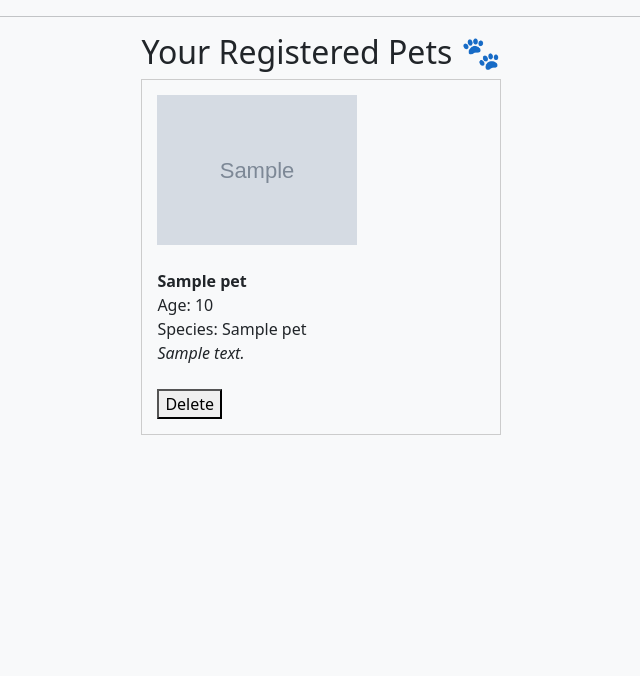
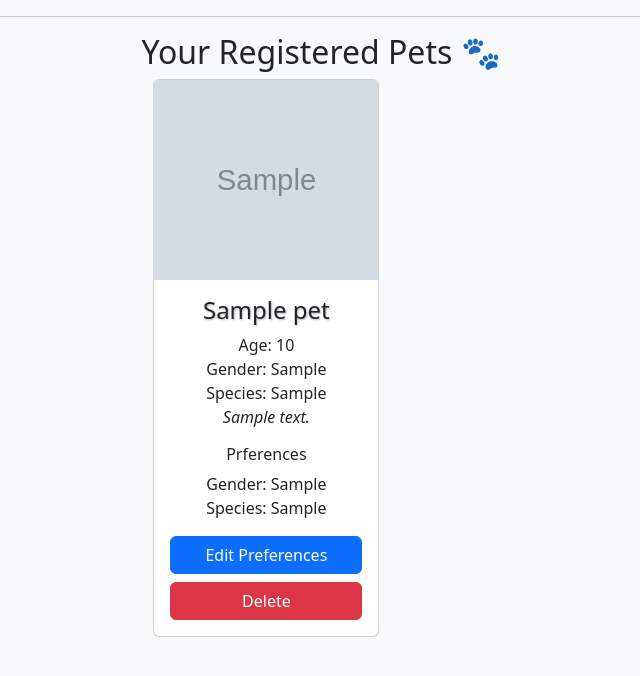
Before and after one commit to idabidit/DIS_project_june, a Flask app: page /view_owned_pets in a window 1280 px wide. Shown: the part 30-706 px from the top of the page, without its empty margins (319-959 px from the left). Run offline with Flask 3, Linux system fonts and the light colour scheme; the visitor is signed in with stand-in values (Sample User, id 1); grey boxes marked "Sample" are stand-in pictures; a database or web service that is not in the repository returns one stand-in record (values such as "Sample title"); some libraries are stand-ins or nearby versions.

Commit message:
add pet preferences and edit pref page

```diff
--- a/app/routes.py
+++ b/app/routes.py
@@ -137,6 +137,63 @@ def register_pet():
 
     return render_template("register_pet.html", species=species, gender=gender)
 
+@bp.route("/edit_preferences/<int:pet_id>", methods=["GET", "POST"])
+def edit_preferences(pet_id):
+    if "caretaker_id" not in session:
+        return redirect(url_for("main.login_caretaker"))
+
+    caretaker_id = session["caretaker_id"]
+    conn = get_db_connection()
+    cur = conn.cursor()
+
+    # Fetch current preferences + basic pet info to verify ownership
+    cur.execute("""
+        SELECT pets.id, pets.name,
+               sp.id AS pref_species,
+               g.id AS pref_gender
+        FROM pets
+        LEFT JOIN species_pref ON pets.id = species_pref.pet_id
+        LEFT JOIN species AS sp ON species_pref.species_id = sp.id
+        LEFT JOIN gender_pref ON pets.id = gender_pref.pet_id
+        LEFT JOIN gender AS g ON gender_pref.gender_id = g.id
+        WHERE pets.id = %s AND pets.caretaker_id = %s
+    """, (pet_id, caretaker_id))
+
+    pet = cur.fetchone()
+    if pet is None:
+        cur.close()
+        conn.close()
+        return "Pet not found or unauthorized", 404
+
+    cur.execute("SELECT id, name FROM species")
+    species = cur.fetchall()
+    cur.execute("SELECT id, name FROM gender")
+    gender = cur.fetchall()
+
+    if request.method == "POST":
+        pref_species = request.form.get("pref_species")
+        pref_gender = request.form.get("pref_gender")
+
+        # Clear old preferences
+        cur.execute("DELETE FROM species_pref WHERE pet_id = %s", (pet_id,))
+        cur.execute("DELETE FROM gender_pref WHERE pet_id = %s", (pet_id,))
+
+        # Insert new preferences if provided
+        if pref_species:
+            cur.execute("INSERT INTO species_pref (pet_id, species_id) VALUES (%s, %s)", (pet_id, pref_species))
+        if pref_gender:
+            cur.execute("INSERT INTO gender_pref (pet_id, gender_id) VALUES (%s, %s)", (pet_id, pref_gender))
+
+        conn.commit()
+        cur.close()
+        conn.close()
+        return redirect(url_for("main.view_owned_pets"))
+
+    cur.close()
+    conn.close()
+    return render_template("edit_preferences.html", pet=pet, species=species, gender=gender)
+
+
 @bp.route("/delete_pet/<int:pet_id>", methods=["POST"])
 def delete_pet(pet_id):
     if "caretaker_id" not in session:
@@ -178,27 +235,33 @@ def view_owned_pets():
     caretaker_id = session["caretaker_id"]
     conn = get_db_connection()
     cur = conn.cursor()
+
     cur.execute("""
-        SELECT pets.id, pets.name, pets.age, species.name, pets.description, pets.image_url
+        SELECT
+            pets.id,
+            pets.name,
+            pets.age,
+            pets.description,
+            pets.image_url,
+            gender.name AS pet_gender,
+            species.name AS pet_species,
+            G.name AS pref_gender,
+            SP.name AS pref_species
         FROM pets
         JOIN species ON pets.species = species.id
+        JOIN gender ON pets.gender = gender.id
+        LEFT JOIN species_pref ON pets.id = species_pref.pet_id
+        LEFT JOIN species AS SP ON species_pref.species_id = SP.id
+        LEFT JOIN gender_pref ON pets.id = gender_pref.pet_id
+        LEFT JOIN gender AS G ON gender_pref.gender_id = G.id
         WHERE pets.caretaker_id = %s
     """, (caretaker_id,))
     pets = cur.fetchall()
+
     cur.close()
     conn.close()
 
-    # Convert result to list of dicts
-    # pet_list = []
-    # for pet in pets:
-    #     pet_list.append({
-    #         "id": pet[0],
-    #         "name": pet[1],
-    #         "age": pet[2],
-    #         "species": pet[3],
-    #         "gender": pet[4],
-    #         "description": pet[5],
-    #         "image_url": pet[6]
-    #     })
-
-    return render_template("view_owned_pets.html", pets=pets)
+    return render_template(
+        "view_owned_pets.html",
+        pets=pets
+    )
--- a/app/templates/layout.html
+++ b/app/templates/layout.html
@@ -3,7 +3,8 @@
 <head>
   <meta charset="UTF-8">
   <title>{% block title %}Pet Tinder{% endblock %}</title>
-    <link href="https://cdn.jsdelivr.net/npm/bootstrap@5.3.6/dist/css/bootstrap.min.css" rel="stylesheet"
+  <link href="https://cdn.jsdelivr.net/npm/bootstrap@5.3.6/dist/css/bootstrap.min.css"
+    rel="stylesheet"
     integrity="sha384-4Q6Gf2aSP4eDXB8Miphtr37CMZZQ5oXLH2yaXMJ2w8e2ZtHTl7GptT4jmndRuHDT"
     crossorigin="anonymous">
 </head>
--- a/app/templates/view_owned_pets.html
+++ b/app/templates/view_owned_pets.html
@@ -4,21 +4,51 @@
 <h2>Your Registered Pets 🐾</h2>
 
 {% if pets %}
-    <ul style="list-style: none; padding: 0;">
+<div class="container">
+  <div class="row g-4">
     {% for pet in pets %}
-        <li style="margin-bottom: 25px; border: 1px solid #ccc; padding: 15px;">
-            <img src="{{ pet[5] }}" alt="Couldn't load pet image." style="height:150px;"><br><br>
-            <strong>{{ pet[1] }}</strong><br>
+    <!-- column width per screen size -->
+    <div class="col-12 col-sm-6 col-md-4 col-lg-3"
+      style="min-width: 250px;">
+      <div class="card h-100 text-center">
+        <img src="{{ pet[4] }}"
+             class="card-img-top"
+             alt="Couldn't load pet image."
+             style="object-fit: cover; height: 200px;">
+        <div class="card-body d-flex flex-column">
+          <h5 class="card-title"
+              style="font-size: 1.5rem; text-shadow: 1px 1px 2px rgba(0,0,0,0.3);">
+            {{ pet[1] }}
+          </h5>
+          <p class="card-text">
             Age: {{ pet[2] }}<br>
-            Species: {{ pet[3] }}<br>
-            <em>{{ pet[4] }}</em><br><br>
-            <form method="POST" action="{{ url_for('main.delete_pet', pet_id=pet[0]) }}">
-                <button type="submit" onclick="return confirm('Are you sure you want to delete this pet?')">Delete</button>
-            </form>
-        </li>
+            Gender: {{ pet[5] }}<br>
+            Species: {{ pet[6] }}<br>
+            <em>{{ pet[3] }}</em>
+            <h6> Prferences </h6>
+            Gender: {{ pet[7] }}<br>
+            Species: {{ pet[8] }}<br>
+          </p>
+
+          <!-- edit prefs -->
+          <a href="{{ url_for('main.edit_preferences', pet_id=pet[0]) }}" class="btn btn-primary w-100 mb-2">
+            Edit Preferences
+          </a>
+
+          <!-- delete -->
+          <form method="POST" action="{{ url_for('main.delete_pet', pet_id=pet[0]) }}">
+            <button type="submit" class="btn btn-danger w-100"
+                    onclick="return confirm('Are you sure you want to delete this pet?')">
+              Delete
+            </button>
+          </form>
+        </div>
+      </div>
+    </div>
     {% endfor %}
-    </ul>
+  </div>
+</div>
 {% else %}
-    <p>You haven’t registered any pets yet.</p>
+  <p class="text-center">You haven’t registered any pets yet.</p>
 {% endif %}
 {% endblock %}
```
Also changed, not shown: app/templates/edit_preferences.html (added, +25 -0 lines), schema.sql (+7 -6 lines), app/templates/home.html (indentation only), app/templates/register_caretaker.html (indentation only), app/templates/register_pet.html (indentation only). Lines whose indentation alone changed are shown as unchanged.
